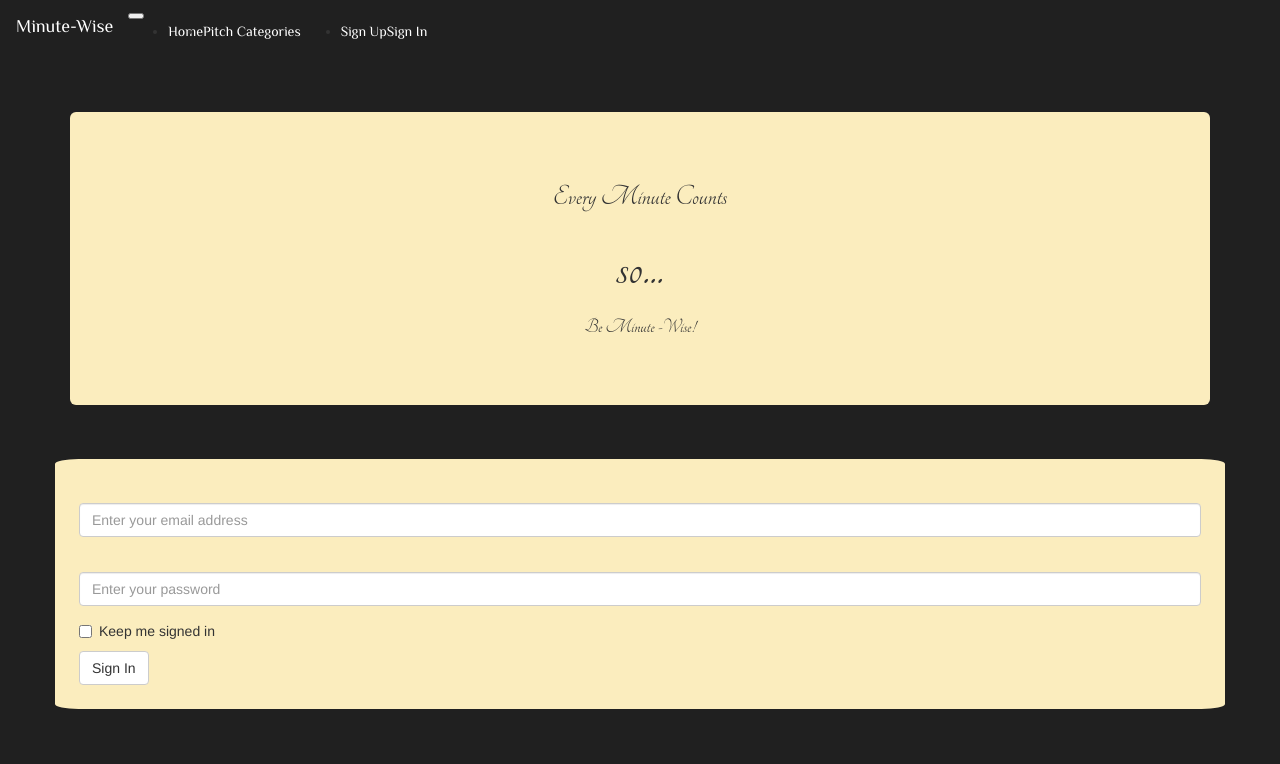
After one commit to RkNyra/Minute-Wise, a Flask app: page /signIn in a window 1280 px wide. The commit adds this page. Shown: the top 764 px of the page. Run offline with Flask 2, Linux system fonts and the light colour scheme; some libraries are stand-ins or nearby versions; some web fonts are replaced.

Commit message:
add a sign-in form where registered users can sign into the app

```diff
--- a/app/main/forms.py
+++ b/app/main/forms.py
@@ -9,3 +9,10 @@
     password = PasswordField('', validators=[Required(), EqualTo('confirm_password',message = 'Passwords must match')], render_kw={"placeholder": "Enter your referred password"})
     confirm_passowrd = PasswordField('', validators=[Required()], render_kw={"placeholder": "Confirm password"})
     submit = SubmitField('Sign Up')
+
+
+class SignInForm(FlaskForm):
+    email = StringField('', validators=[Required(), Email()], render_kw={"placeholder": "Enter your email address"})
+    password = PasswordField('', validators=[Required()], render_kw={"placeholder": "Enter your password"})
+    remember = BooleanField('Keep me signed in')
+    submit = SubmitField('Sign In')
--- a/app/main/views.py
+++ b/app/main/views.py
@@ -1,6 +1,6 @@
 from flask import render_template
 from app import app
-from .forms import SignUpForm
+from .forms import SignUpForm, SignInForm
 
 # Views
 # Home Page
@@ -22,3 +22,13 @@
     View sign_up page function that returns the sign_up page and sign_up form
     '''
     return render_template('signUp.html', SignUpForm=form)
+
+# Sign In Page/Form
+@app.route('/signIn')
+def signIn():
+    formLogin = SignInForm()
+
+    '''
+    View sign_in page function that returns the sign_in page and sign_in form
+    '''
+    return render_template('signIn.html', SignInForm=formLogin)
--- a/app/templates/navbar.html
+++ b/app/templates/navbar.html
@@ -43,11 +43,11 @@
       </li>
     </ul>
     <ul class="navbar-nav ml-auto">
+      <!-- Sign Up -->
       <li class="nav-item"><a class="nav-link" href="{{url_for('signUp', _anchor='regForm')}}"> Sign Up </a></li>
 
-
-
-      <li class="nav-item"><a class="nav-link" href="#"> Sign In </a></li>
+      <!-- Sign In -->
+      <li class="nav-item"><a class="nav-link" href="{{url_for('signIn', _anchor='loginForm')}}"> Sign In </a></li>
     </ul>
   </div>
   </div>
--- /dev/null
+++ b/app/templates/signIn.html
@@ -0,0 +1,17 @@
+{% extends 'base.html'%}
+{% import "bootstrap/wtf.html" as wtf %}
+
+{% block content %}
+
+<div class="container">
+
+    <div class="row justify-content-center">
+
+        <div class="col-5 whiteForm" id="loginForm">
+        {{ wtf.quick_form(SignInForm)}}
+        </div>
+    </div>
+
+</div>
+
+{% endblock %}
```
